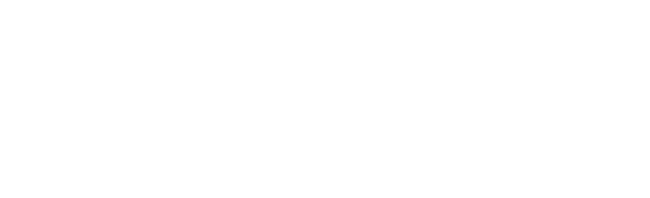
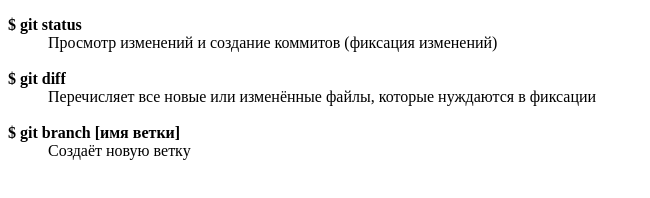
Before and after one commit to vedyaevxx/hw3, a plain HTML site: page index.html in a window 1280 px wide. Shown: the whole page, without its empty margins (0-650 px from the left). Drawn offline with Linux system fonts and the light colour scheme.

Commit message:
add terms

```diff
--- a/index.html
+++ b/index.html
@@ -6,6 +6,15 @@
 	<title>Document</title>
 </head>
 <body>
-
+	<dl>
+		<dt><b>$ git status</b></dt>
+		<dd>Просмотр изменений и создание коммитов (фиксация изменений)</dd>
+		<br>
+		<dt><b>$ git diff</b></dt>
+		<dd>Перечисляет все новые или изменённые файлы, которые нуждаются в фиксации</dd>
+		<br>
+		<dt><b>$ git branch [имя ветки]</b></dt>
+		<dd>Создаёт новую ветку</dd>
+	</dl>
 </body>
 </html>
```
